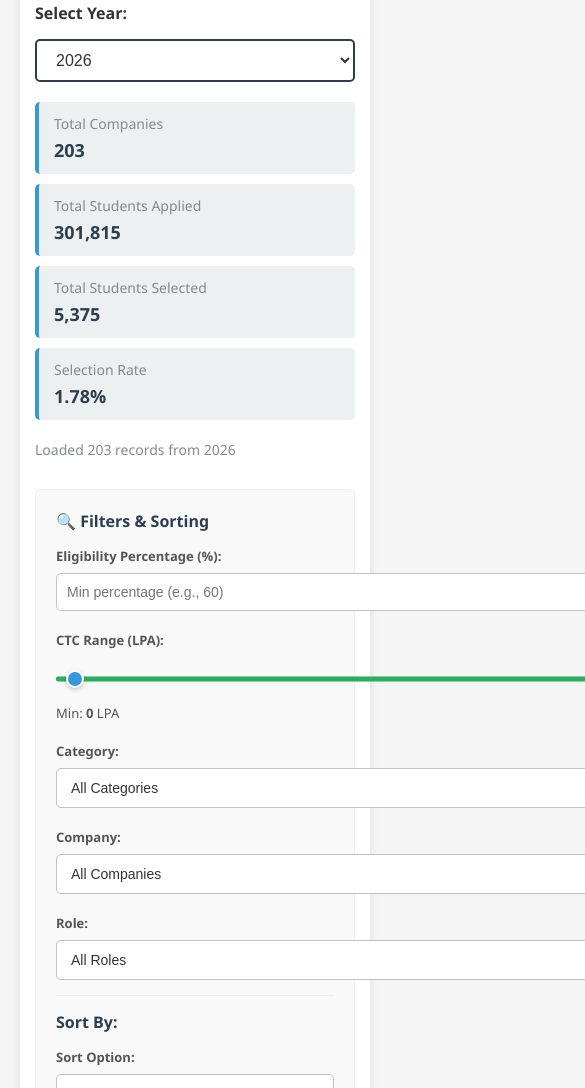
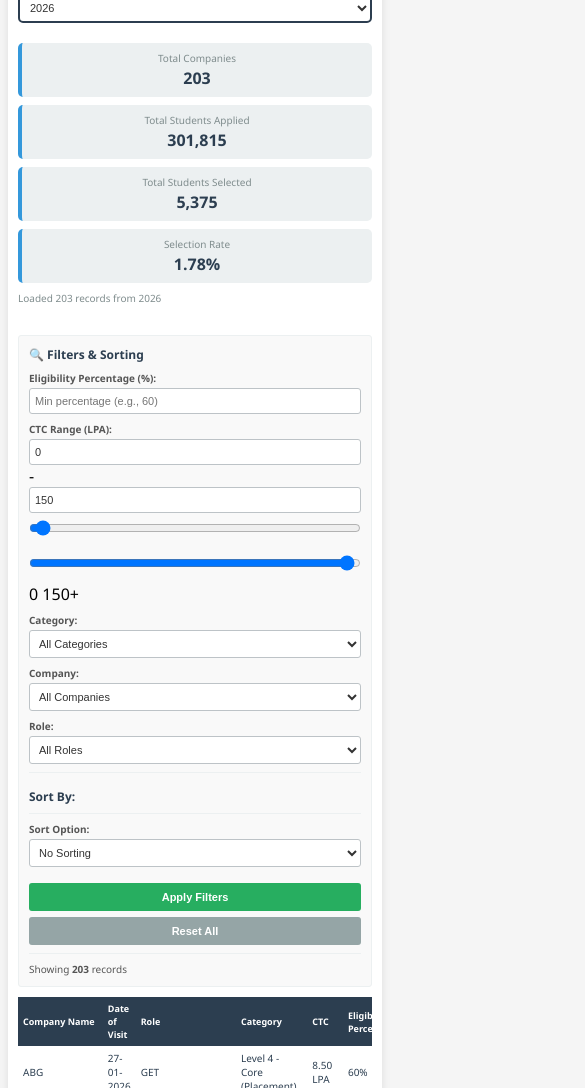
Before and after one commit to Tanishktewetia/Placement_Data_Analysis, a plain HTML site: page index.html in a window 390 px wide. Shown: the part 77-1165 px from the top of the page, 585 px wide, since content can reach past the window. Drawn offline with nearby package versions, Linux system fonts and the light colour scheme.

Commit message:
Update index.css and index.html

```diff
--- a/index.css
+++ b/index.css
@@ -230,99 +230,6 @@ tbody tr:hover {
     box-shadow: 0 0 4px rgba(52, 152, 219, 0.2);
 }
 
-/* CTC Range Display */
-.ctc-range-display {
-    display: flex;
-    justify-content: space-between;
-    color: var(--text-light);
-    font-size: 13px;
-    margin-top: 5px;
-}
-
-/* Dual Range Slider */
-.dual-range-slider {
-    position: relative;
-    display: flex;
-    align-items: center;
-    margin-top: 10px;
-    height: 24px;
-}
-
-.dual-range-slider input {
-    position: absolute;
-    width: 100%;
-    height: 5px;
-    background: none;
-    border: none;
-    outline: none;
-    -webkit-appearance: none;
-    appearance: none;
-    pointer-events: none;
-}
-
-.dual-range-slider input::-webkit-slider-thumb {
-    -webkit-appearance: none;
-    appearance: none;
-    width: 18px;
-    height: 18px;
-    background: var(--primary-color);
-    border: 2px solid white;
-    border-radius: 50%;
-    cursor: pointer;
-    pointer-events: auto;
-    box-shadow: 0 2px 4px rgba(0,0,0,0.2);
-    transition: background-color 0.2s;
-}
-
-.dual-range-slider input::-webkit-slider-thumb:hover {
-    background: #2980b9;
-}
-
-.dual-range-slider input::-moz-range-thumb {
-    width: 18px;
-    height: 18px;
-    background: var(--primary-color);
-    border: 2px solid white;
-    border-radius: 50%;
-    cursor: pointer;
-    pointer-events: auto;
-    box-shadow: 0 2px 4px rgba(0,0,0,0.2);
-    transition: background-color 0.2s;
-}
-
-.dual-range-slider input::-moz-range-thumb:hover {
-    background: #2980b9;
-}
-
-.dual-range-slider input:nth-child(1) {
-    z-index: 5;
-}
-
-.dual-range-slider input:nth-child(2) {
-    z-index: 4;
-}
-
-.range-track {
-    position: absolute;
-    width: 100%;
-    height: 5px;
-    background: var(--light-gray);
-    border-radius: 2px;
-    pointer-events: none;
-    top: 50%;
-    transform: translateY(-50%);
-}
-
-.range-fill {
-    position: absolute;
-    height: 5px;
-    background: var(--success-color);
-    border-radius: 2px;
-    pointer-events: none;
-    top: 50%;
-    transform: translateY(-50%);
-}
-
 /* Sort Section */
 .sort-section {
     display: flex;
@@ -403,69 +310,322 @@ button {
 }
 
 /* Responsive Design */
-@media (max-width: 768px) {
-    .container {
-        padding: 20px;
-    }
-
-    h1 {
-        font-size: 22px;
-    }
-
-    th, td {
-        padding: 10px;
-        font-size: 12px;
-    }
-
-    .stats {
-        flex-direction: column;
-    }
-
-    .stat-box {
-        width: 100%;
-    }
-
+@media (max-width: 1024px) {
     .filter-group {
-        grid-template-columns: 1fr;
-    }
-
-    .sort-section {
-        flex-direction: column;
-        align-items: stretch;
-    }
-
-    .sort-item select {
-        min-width: 100%;
+        grid-template-columns: repeat(2, 1fr);
     }
 }
 
-@media (max-width: 480px) {
+@media (max-width: 768px) {
     .container {
         padding: 15px;
     }
 
     h1 {
+        font-size: 20px;
+        margin-bottom: 15px;
+    }
+
+    th, td {
+        padding: 8px;
+        font-size: 11px;
+    }
+
+    .stats {
+        flex-direction: column;
+        gap: 10px;
+    }
+
+    .stat-box {
+        width: 100%;
+        padding: 10px;
+    }
+
+    .stat-label {
+        font-size: 11px;
+    }
+
+    .stat-value {
         font-size: 18px;
+    }
+
+    /* Filters Section */
+    .filters-section {
+        padding: 12px;
+        margin-top: 15px;
+    }
+
+    .filters-title {
+        font-size: 14px;
+        margin-bottom: 10px;
+    }
+
+    .filter-group {
+        grid-template-columns: 1fr;
+        gap: 10px;
+        margin-bottom: 10px;
+    }
+
+    .filter-item {
+        gap: 4px;
+    }
+
+    .filter-item label {
+        font-size: 11px;
+    }
+
+    .filter-item input,
+    .filter-item select {
+        padding: 7px;
+        font-size: 12px;
+    }
+
+    .ctc-range-display {
+        font-size: 11px;
+    }
+
+    .dual-range-slider {
+        height: 20px;
+        margin-top: 6px;
+    }
+
+    /* Sort Section */
+    .sort-section {
+        flex-direction: column;
+        align-items: stretch;
+        gap: 10px;
+    }
+
+    .sort-item {
+        gap: 4px;
+    }
+
+    .sort-item label {
+        font-size: 11px;
+    }
+
+    .sort-item select {
+        min-width: 100%;
+        padding: 7px;
+        font-size: 12px;
+    }
+
+    .button-group {
+        gap: 6px;
+        flex-direction: column;
+    }
+
+    button {
+        padding: 9px 12px;
+        font-size: 12px;
+    }
+}
+
+@media (max-width: 480px) {
+    body {
+        padding: 8px;
+    }
+
+    .container {
+        padding: 10px;
+        border-radius: 4px;
+    }
+
+    h1 {
+        font-size: 16px;
+        margin-bottom: 10px;
     }
 
     .controls {
         flex-direction: column;
         align-items: stretch;
+        gap: 6px;
+        margin-bottom: 10px;
     }
 
-    select {
+    .controls label {
+        font-size: 10px;
+        font-weight: 600;
+    }
+
+    .controls select {
+        padding: 6px;
+        font-size: 11px;
         min-width: 100%;
     }
 
     .stats {
-        gap: 10px;
+        gap: 8px;
+        flex-direction: column;
     }
 
     .stat-box {
-        padding: 12px 15px;
+        padding: 8px;
+        width: 100%;
+        text-align: center;
+    }
+
+    .stat-label {
+        font-size: 10px;
+        margin-bottom: 2px;
     }
 
     .stat-value {
-        font-size: 18px;
+        font-size: 16px;
+    }
+
+    .info-text {
+        font-size: 10px;
+        margin-top: 8px;
+    }
+
+    /* Filters Section */
+    .filters-section {
+        padding: 10px;
+        margin-top: 10px;
+        background-color: #f9f9f9;
+        border-radius: 3px;
+    }
+
+    .filters-title {
+        font-size: 12px;
+        margin-bottom: 8px;
+        font-weight: 700;
+    }
+
+    .filter-group {
+        display: grid;
+        grid-template-columns: 1fr;
+        gap: 8px;
+        margin-bottom: 8px;
+    }
+
+    .filter-item {
+        display: flex;
+        flex-direction: column;
+        gap: 3px;
+    }
+
+    .filter-item label {
+        font-size: 10px;
+        font-weight: 600;
+        color: var(--text-light);
+    }
+
+    .filter-item input,
+    .filter-item select {
+        padding: 6px 5px;
+        font-size: 11px;
+        border: 1px solid var(--border-color);
+        border-radius: 3px;
+        width: 100%;
+        background-color: white;
+    }
+
+    .ctc-range-display {
+        display: flex;
+        justify-content: space-between;
+        font-size: 10px;
+        margin-top: 3px;
+        color: var(--text-light);
+    }
+
+    .dual-range-slider {
+        height: 18px;
+        margin-top: 4px;
+    }
+
+    .dual-range-slider input::-webkit-slider-thumb {
+        width: 16px;
+        height: 16px;
+        background: var(--primary-color);
+        border: 2px solid var(--primary-color);
+        box-shadow: 0 1px 3px rgba(0,0,0,0.3);
+    }
+
+    /* Sort Section */
+    .sort-section {
+        display: flex;
+        flex-direction: column;
+        gap: 8px;
+        align-items: stretch;
+        margin-top: 8px;
+        padding-top: 8px;
+        border-top: 1px solid var(--light-gray);
+    }
+
+    .sort-item {
+        display: flex;
+        flex-direction: column;
+        gap: 3px;
+    }
+
+    .sort-item label {
+        font-size: 10px;
+        font-weight: 600;
+        color: var(--text-light);
+    }
+
+    .sort-item select {
+        padding: 6px 5px;
+        font-size: 11px;
+        border: 1px solid var(--border-color);
+        border-radius: 3px;
+        width: 100%;
+        min-width: 100%;
+        background-color: white;
+    }
+
+    .button-group {
+        display: flex;
+        flex-direction: column;
+        gap: 6px;
+        margin-top: 8px;
+    }
+
+    button {
+        width: 100%;
+        padding: 8px;
+        font-size: 11px;
+        font-weight: 600;
+        border-radius: 3px;
+    }
+
+    .results-info {
+        font-size: 10px;
+        margin-top: 8px;
+        padding-top: 8px;
+        border-top: 1px solid var(--light-gray);
+    }
+
+    /* Table */
+    .table-wrapper {
+        margin-top: 10px;
+        overflow-x: auto;
+        -webkit-overflow-scrolling: touch;
+    }
+
+    table {
+        font-size: 10px;
+    }
+
+    th, td {
+        padding: 5px;
+        font-size: 10px;
+    }
+
+    th {
+        font-size: 9px;
+        font-weight: 600;
+    }
+
+    .loading {
+        padding: 20px 10px;
+        font-size: 12px;
+    }
+
+    .error {
+        font-size: 10px;
+        padding: 8px;
     }
 }
--- a/index.html
+++ b/index.html
@@ -55,15 +55,22 @@
 
                 <div class="filter-item">
                     <label>CTC Range (LPA):</label>
-                    <div class="dual-range-slider">
-                        <div class="range-track"></div>
-                        <div class="range-fill" id="rangeFill"></div>
-                        <input type="range" id="ctcSliderMin" min="0" max="100" value="0">
-                        <input type="range" id="ctcSliderMax" min="0" max="100" value="100">
-                    </div>
-                    <div class="ctc-range-display">
-                        <span>Min: <strong id="ctcMin">0</strong> LPA</span>
-                        <span>Max: <strong id="ctcMax">100</strong> LPA</span>
+                    <div class="ctc-slider-wrapper">
+                        <div class="ctc-inputs-row">
+                            <input type="number" id="ctcMinInput" class="ctc-input" min="0" max="150" value="0" placeholder="Min">
+                            <span class="ctc-separator">-</span>
+                            <input type="number" id="ctcMaxInput" class="ctc-input" min="0" max="150" value="150" placeholder="Max">
+                        </div>
+                        <div class="ctc-slider-track">
+                            <div class="ctc-slider-background"></div>
+                            <div class="ctc-slider-fill" id="ctcFill"></div>
+                            <input type="range" id="ctcSliderMin" class="ctc-slider-thumb" min="0" max="150" value="0">
+                            <input type="range" id="ctcSliderMax" class="ctc-slider-thumb" min="0" max="150" value="150">
+                        </div>
+                        <div class="ctc-range-labels">
+                            <span>0</span>
+                            <span>150+</span>
+                        </div>
                     </div>
                 </div>
 
@@ -138,9 +145,9 @@
             criteriaFilter: document.getElementById('criteriaFilter'),
             ctcSliderMin: document.getElementById('ctcSliderMin'),
             ctcSliderMax: document.getElementById('ctcSliderMax'),
-            ctcMin: document.getElementById('ctcMin'),
-            ctcMax: document.getElementById('ctcMax'),
-            rangeFill: document.getElementById('rangeFill'),
+            ctcMinInput: document.getElementById('ctcMinInput'),
+            ctcMaxInput: document.getElementById('ctcMaxInput'),
+            ctcFill: document.getElementById('ctcFill'),
             categoryFilter: document.getElementById('categoryFilter'),
             companyFilter: document.getElementById('companyFilter'),
             roleFilter: document.getElementById('roleFilter'),
@@ -162,10 +169,10 @@
             return match ? parseFloat(match[0]) : 0;
         }
 
-        // Update CTC display with optimized DOM manipulation
+        // Update CTC slider display and fill
         function updateCtcDisplay() {
-            let minVal = parseFloat(DOM.ctcSliderMin.value);
-            let maxVal = parseFloat(DOM.ctcSliderMax.value);
+            let minVal = parseFloat(DOM.ctcSliderMin.value) || 0;
+            let maxVal = parseFloat(DOM.ctcSliderMax.value) || 0;
 
             // Swap if min > max
             if (minVal > maxVal) {
@@ -174,14 +181,24 @@
                 DOM.ctcSliderMax.value = maxVal;
             }
 
-            // Update display values
-            DOM.ctcMin.textContent = minVal;
-            DOM.ctcMax.textContent = maxVal;
+            // Update input field values
+            DOM.ctcMinInput.value = minVal;
+            DOM.ctcMaxInput.value = maxVal;
 
-            // Update range fill bar
-            const minPercent = (minVal / 100) * 100;
-            const maxPercent = (maxVal / 100) * 100;
-            DOM.rangeFill.style.cssText = `left: ${minPercent}%; right: ${100 - maxPercent}%`;
+            // Update fill bar position
+            const minPercent = (minVal / 150) * 100;
+            const maxPercent = (maxVal / 150) * 100;
+            DOM.ctcFill.style.left = minPercent + '%';
+            DOM.ctcFill.style.right = (100 - maxPercent) + '%';
+
+            // Manage z-index for overlapping thumbs
+            if (minVal > 75) {
+                DOM.ctcSliderMin.style.zIndex = '5';
+                DOM.ctcSliderMax.style.zIndex = '4';
+            } else {
+                DOM.ctcSliderMin.style.zIndex = '4';
+                DOM.ctcSliderMax.style.zIndex = '5';
+            }
         }
 
         // Populate filter dropdowns in O(n log n) with optimized Set operations
@@ -230,8 +247,8 @@
         // Optimized filtering in single pass: O(n) instead of O(n*m)
         function applyFiltersAndSort() {
             const minCriteria = parseFloat(DOM.criteriaFilter.value) || 0;
-            const minCtc = parseFloat(DOM.ctcSliderMin.value);
-            const maxCtc = parseFloat(DOM.ctcSliderMax.value);
+            const minCtc = parseFloat(DOM.ctcSliderMin.value) || 0;
+            const maxCtc = parseFloat(DOM.ctcSliderMax.value) || 150;
             const categoryValue = DOM.categoryFilter.value;
             const companyValue = DOM.companyFilter.value;
             const roleValue = DOM.roleFilter.value;
@@ -324,9 +341,6 @@
 
             // Reset filters efficiently
             DOM.criteriaFilter.value = '';
-            DOM.ctcSliderMin.value = '0';
-            DOM.ctcSliderMax.value = '100';
-            updateCtcDisplay();
             DOM.categoryFilter.options.length = 1;
             DOM.companyFilter.options.length = 1;
             DOM.roleFilter.options.length = 1;
@@ -405,12 +419,28 @@
         DOM.yearSelect.addEventListener('change', (e) => loadData(e.target.value));
         DOM.ctcSliderMin.addEventListener('input', updateCtcDisplay);
         DOM.ctcSliderMax.addEventListener('input', updateCtcDisplay);
+
+        // Add event listeners for number inputs to sync with sliders
+        DOM.ctcMinInput.addEventListener('input', function() {
+            let val = parseFloat(this.value) || 0;
+            val = Math.max(0, Math.min(val, 150));
+            DOM.ctcSliderMin.value = val;
+            updateCtcDisplay();
+        });
+
+        DOM.ctcMaxInput.addEventListener('input', function() {
+            let val = parseFloat(this.value) || 0;
+            val = Math.max(0, Math.min(val, 150));
+            DOM.ctcSliderMax.value = val;
+            updateCtcDisplay();
+        });
+
         DOM.applyBtn.addEventListener('click', applyFiltersAndSort);
 
         DOM.resetBtn.addEventListener('click', () => {
             DOM.criteriaFilter.value = '';
             DOM.ctcSliderMin.value = '0';
-            DOM.ctcSliderMax.value = '100';
+            DOM.ctcSliderMax.value = '150';
             updateCtcDisplay();
             DOM.categoryFilter.value = '';
             DOM.companyFilter.value = '';
@@ -420,6 +450,9 @@
             DOM.resultsInfo.innerHTML = `Showing <strong>${allData.length}</strong> records`;
         });
 
+        // Initialize CTC slider on page load
+        updateCtcDisplay();
+
         // Initialize application
         loadData('2026');
     </script>
```
